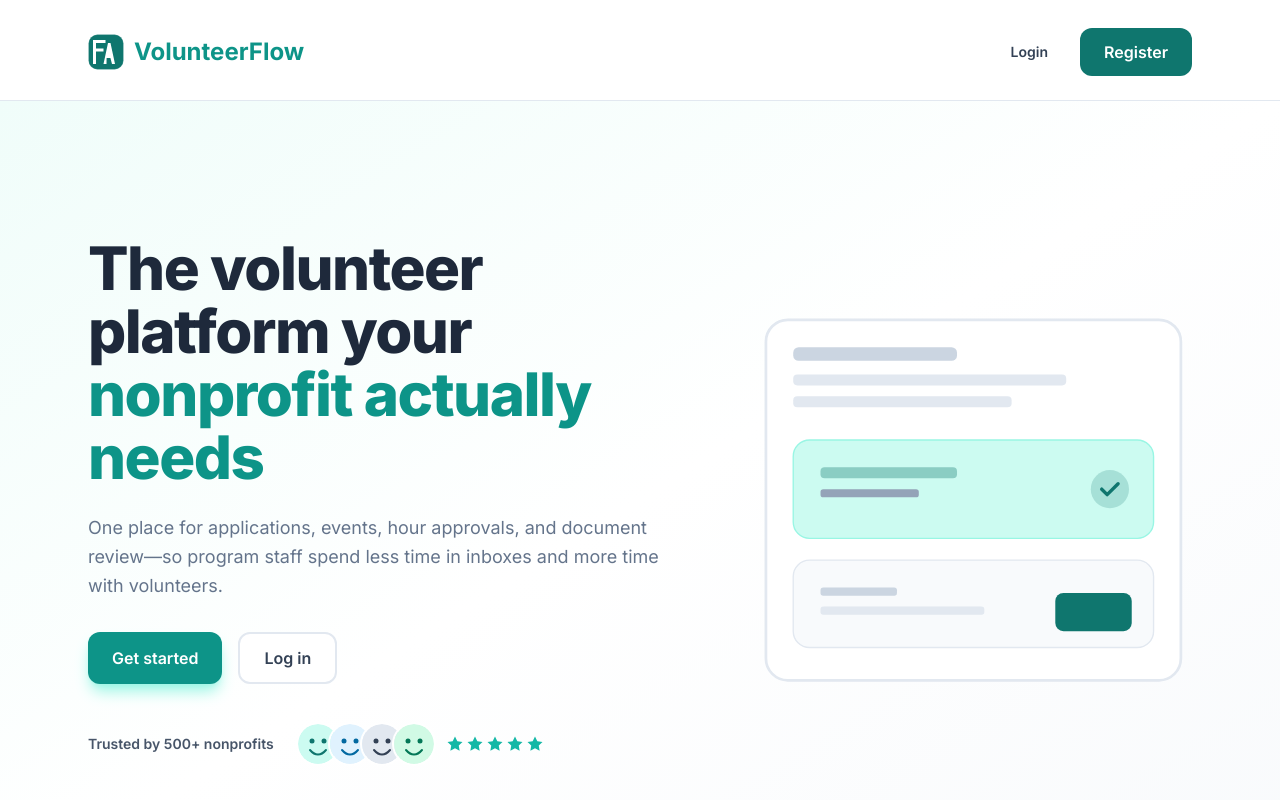
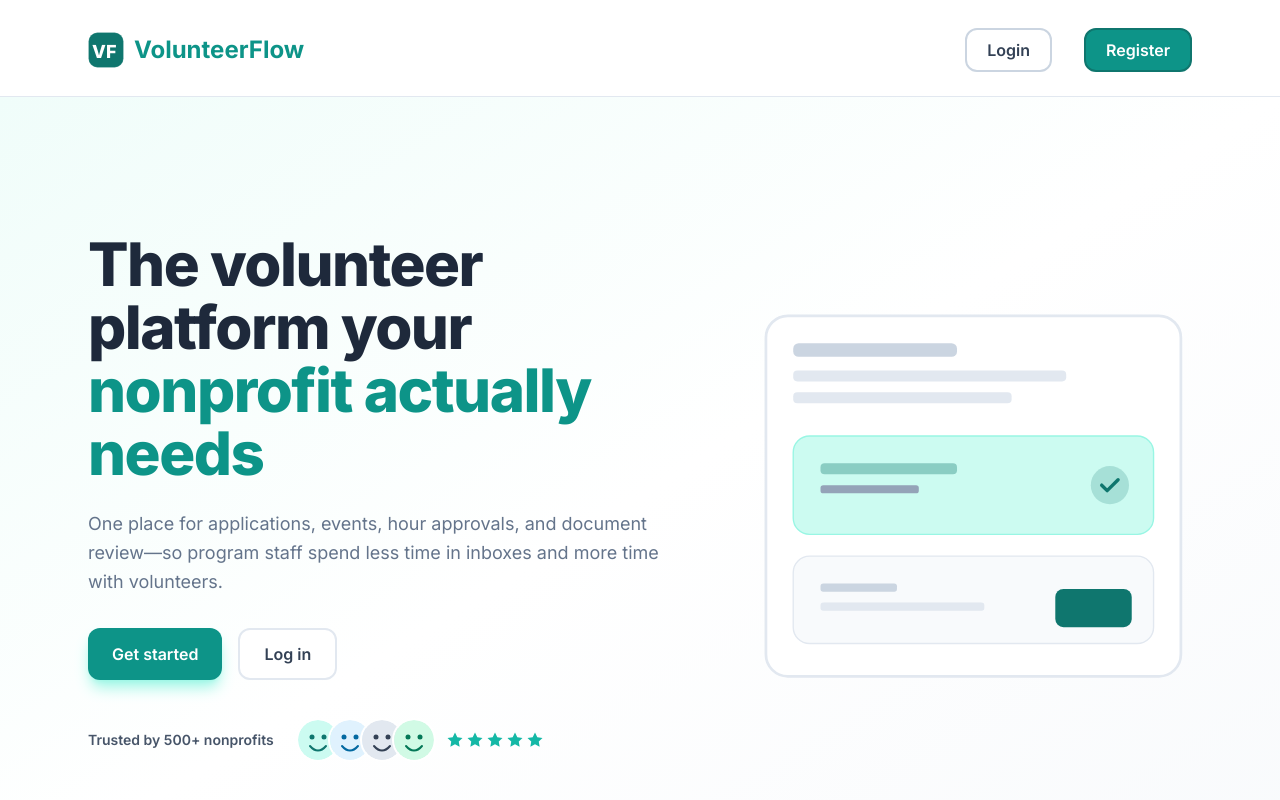
Before and after one commit to Aarynjeet/Volunteer-Flow, a React (Vite) app in the folder client/: page / in a window 1280 px wide. Shown: the top 800 px of the page. Built offline with nearby package versions, Linux system fonts and the light colour scheme; no server answers.

Commit message:
Deploy updates

```diff
--- a/client/src/components/Logo.tsx
+++ b/client/src/components/Logo.tsx
@@ -1,6 +1,6 @@
 /**
- * VolunteerFlow monogram — V + F on a teal badge.
- * 36×36: field #0F766E, letterforms #FFFFFF. Geometric fills, no shadows.
+ * VolunteerFlow monogram — V then F (left to right) on a teal badge.
+ * 36×36: field #0F766E, letterforms white.
  */
 export function Logo({ className }: { className?: string }) {
   return (
@@ -14,10 +14,12 @@ export function Logo({ className }: { className?: string }) {
       aria-hidden
     >
       <rect x="0.5" y="0.5" width="35" height="35" rx="9" fill="#0F766E" stroke="rgb(255 255 255 / 0.2)" />
-      <g fill="#FFFFFF">
-        <path d="M5 6h12.5v3H8v5.5h7.5v3H8V30H5V6z" />
-        <path d="M15.5 30L20 9h2.5L27 30h-3l-1.6-6h-3.8L18.5 30h-3z" />
-      </g>
+      <text x="4" y="26" fontSize="18" fontWeight="800" fill="white">
+        V
+      </text>
+      <text x="18" y="26" fontSize="18" fontWeight="800" fill="white">
+        F
+      </text>
     </svg>
   );
 }
--- a/client/src/pages/LandingPage.tsx
+++ b/client/src/pages/LandingPage.tsx
@@ -174,13 +174,13 @@ export function LandingPage() {
           <div className="flex flex-col gap-4 sm:flex-row sm:items-center sm:gap-8">
             <Link
               to="/login"
-              className={`group relative py-2 text-center text-sm font-semibold text-slate-700 sm:text-left ${t.transition} after:absolute after:bottom-0 after:left-0 after:h-0.5 after:w-full after:origin-left after:scale-x-0 after:bg-teal-600 after:transition-all after:duration-200 hover:after:scale-x-100`}
+              className="border-2 border-slate-300 rounded-xl px-5 py-2 font-semibold text-slate-700 hover:border-slate-500 hover:bg-slate-50 transition-all duration-200"
             >
               Login
             </Link>
             <Link
               to="/register"
-              className={`rounded-xl bg-[#0F766E] px-6 py-3 text-center text-base font-semibold text-white hover:bg-teal-600 ${t.transition} hover:scale-[1.02] active:scale-[0.98] sm:w-auto`}
+              className="border-2 border-teal-700 rounded-xl px-5 py-2 font-semibold bg-teal-600 text-white hover:bg-teal-700 transition-all duration-200"
             >
               Register
             </Link>
```
